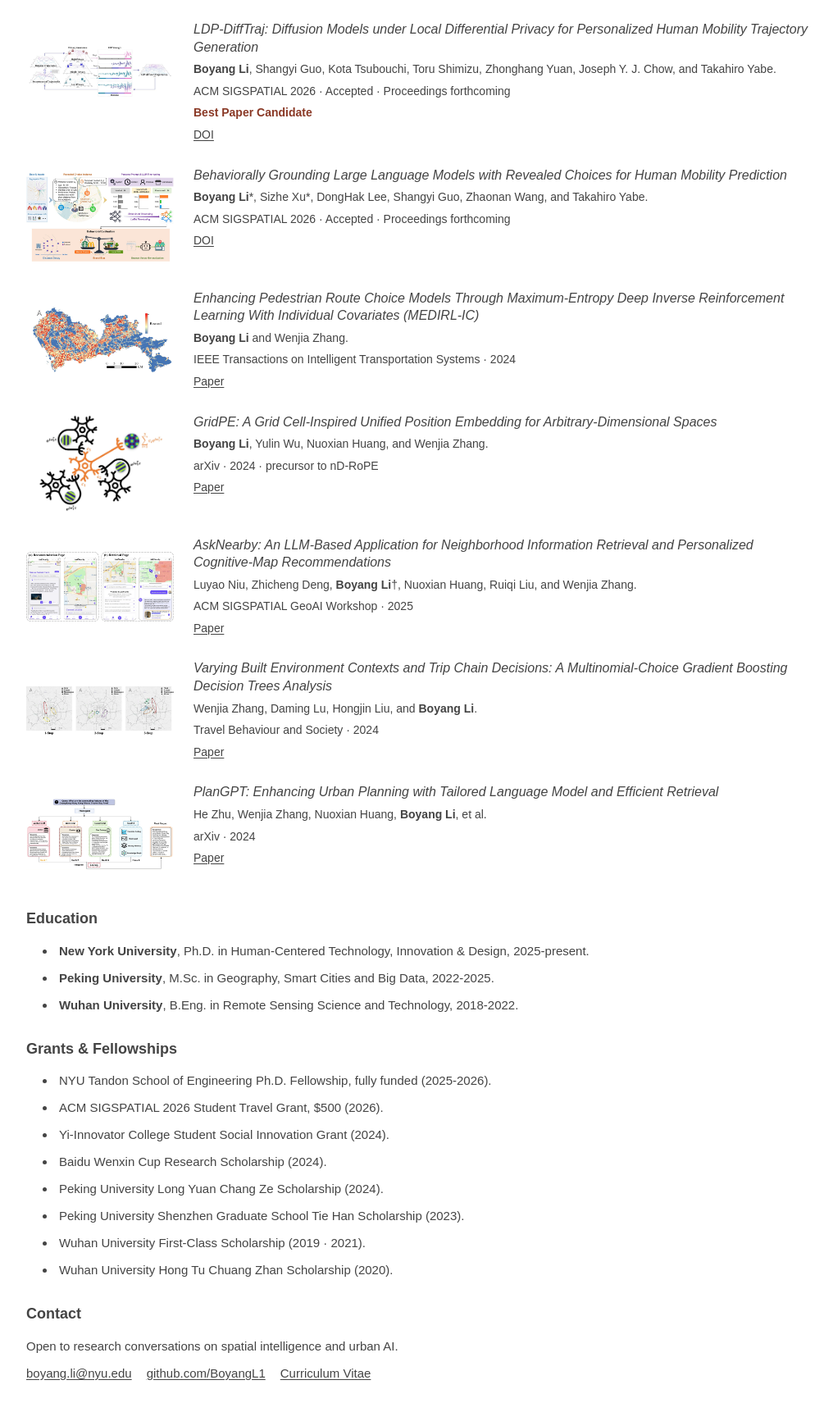
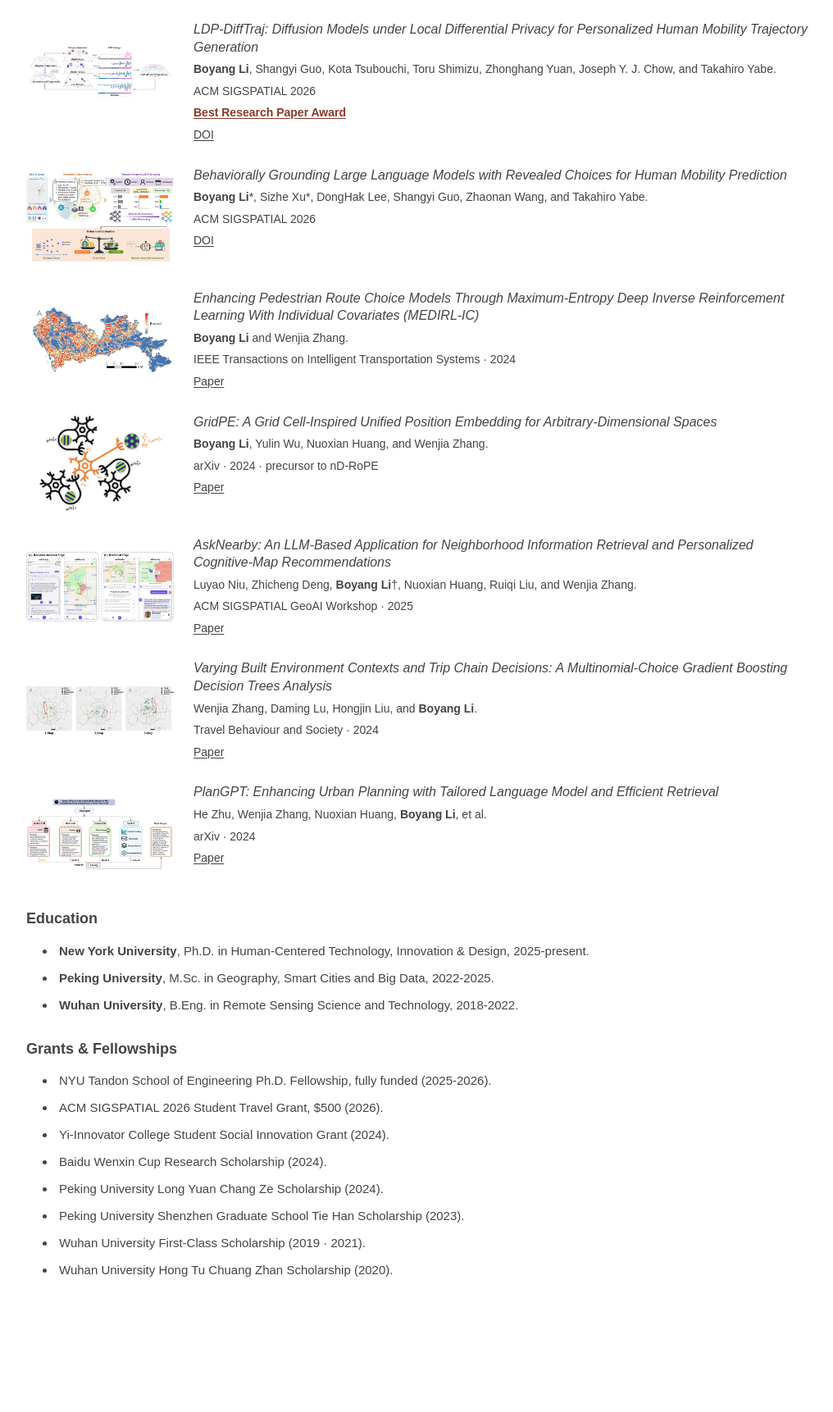
Before and after one commit to BoyangL1/BoyangL1.github.io, a plain HTML site: page index.html in a window 1280 px wide. Shown: the part 906-2628 px from the top of the page at 82% size, without its empty margins (128-1144 px from the left). After the commit the page ends 2513 px from the top, so only its background shows below. Drawn offline with Linux system fonts and the light colour scheme.

Commit message:
Update LinkedIn and SIGSPATIAL best paper award

```diff
--- a/index.html
+++ b/index.html
@@ -25,6 +25,7 @@
             <div class="profile-links" aria-label="Profile links">
               <a href="Boyang_s_resume.pdf">Curriculum Vitae</a>
               <a href="https://github.com/BoyangL1">GitHub</a>
+              <a href="https://www.linkedin.com/in/boyangl1">LinkedIn</a>
             </div>
           </div>
         </div>
@@ -106,8 +107,8 @@
             <div>
               <h3>LDP-DiffTraj: Diffusion Models under Local Differential Privacy for Personalized Human Mobility Trajectory Generation</h3>
               <p><strong>Boyang Li</strong>, Shangyi Guo, Kota Tsubouchi, Toru Shimizu, Zhonghang Yuan, Joseph Y. J. Chow, and Takahiro Yabe.</p>
-              <p class="venue">ACM SIGSPATIAL 2026 · Accepted · Proceedings forthcoming</p>
-              <p class="paper-recognition"><strong>Best Paper Candidate</strong></p>
+              <p class="venue">ACM SIGSPATIAL 2026</p>
+              <p class="paper-recognition"><strong><a href="https://www.sigspatial.org/people/award-recipients/">Best Research Paper Award</a></strong></p>
               <div class="publication-links">
                 <a class="paper-link" href="https://doi.org/10.1145/3841645.3842943">DOI</a>
               </div>
@@ -120,7 +121,7 @@
             <div>
               <h3>Behaviorally Grounding Large Language Models with Revealed Choices for Human Mobility Prediction</h3>
               <p><strong>Boyang Li</strong>*, Sizhe Xu*, DongHak Lee, Shangyi Guo, Zhaonan Wang, and Takahiro Yabe.</p>
-              <p class="venue">ACM SIGSPATIAL 2026 · Accepted · Proceedings forthcoming</p>
+              <p class="venue">ACM SIGSPATIAL 2026</p>
               <div class="publication-links">
                 <a class="paper-link" href="https://doi.org/10.1145/3841645.3842972">DOI</a>
               </div>
@@ -226,18 +227,6 @@
           <li>Wuhan University Hong Tu Chuang Zhan Scholarship (2020).</li>
         </ul>
       </section>
-
-      <section class="section contact" id="contact" aria-labelledby="contact-title">
-        <div>
-          <h2 id="contact-title">Contact</h2>
-          <p>Open to research conversations on spatial intelligence and urban AI.</p>
-        </div>
-        <div class="contact-links">
-          <a href="mailto:boyang.li@nyu.edu">boyang.li@nyu.edu</a>
-          <a href="https://github.com/BoyangL1">github.com/BoyangL1</a>
-          <a href="Boyang_s_resume.pdf">Curriculum Vitae</a>
-        </div>
-      </section>
     </main>
   </body>
 </html>
--- a/styles.css
+++ b/styles.css
@@ -98,7 +98,6 @@ p {
 }
 
 .profile-links,
-.contact-links,
 .publication-links {
   display: flex;
   flex-wrap: wrap;
@@ -188,14 +187,6 @@ li:last-child {
   color: #8a3926;
 }
 
-.contact {
-  margin-top: 32px;
-}
-
-.contact p {
-  margin-bottom: 12px;
-}
-
 @media (max-width: 680px) {
   .profile-header {
     grid-template-columns: 170px minmax(0, 1fr);
@@ -229,8 +220,7 @@ li:last-child {
     margin-bottom: 24px;
   }
 
-  .section,
-  .contact {
+  .section {
     margin-top: 28px;
   }
 
```
Also changed, not shown: 1 other file.
